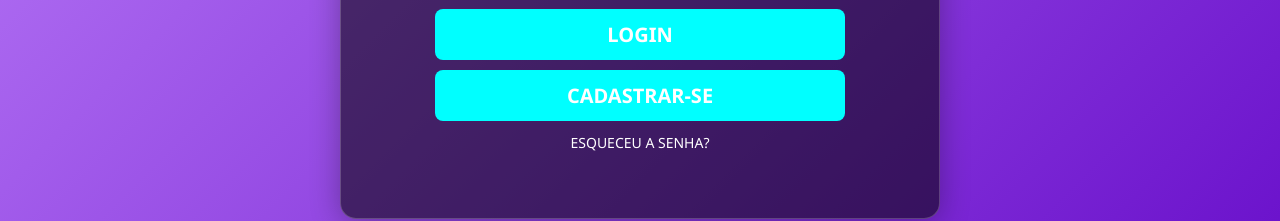
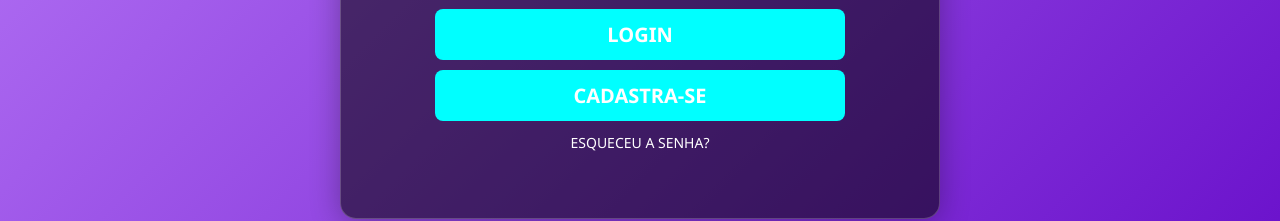
Before and after one commit to josecjunior7/washing-project, a React (Create React App) app in the folder frontend/: page / in a window 1280 px wide. Shown: the part 532-753 px from the top of the page. Built offline with nearby package versions, Linux system fonts and the light colour scheme.

Commit message:
Update index.jsx
Co-Authored-By: José C. Júnior <203379644+josecjunior7@users.noreply.github.com>

```diff
--- a/frontend/src/pages/Login/index.jsx
+++ b/frontend/src/pages/Login/index.jsx
@@ -163,7 +163,7 @@ const Login = () => {
         </div>
 
         <div className="btn-registro">
-          <button className="btn-secundary">CADASTRAR-SE</button>{/**butão de cadastrar nome */}
+          <button className="btn-secundary">CADASTRA-SE</button>{/**butão de cadastrar nome */}
         </div>
 
         {/* ESQUECEU A SENHA */}
```
